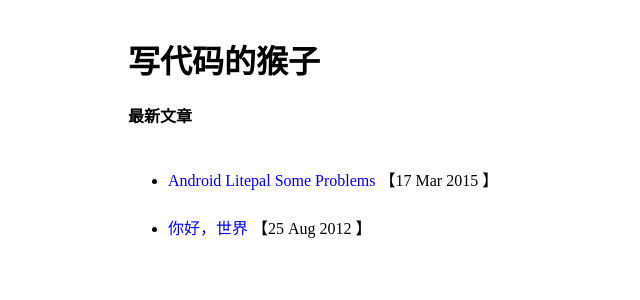
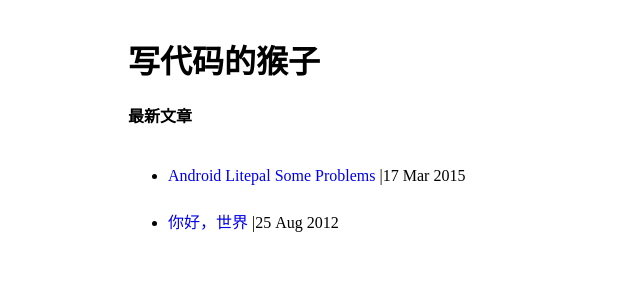
Before and after one commit to jaeger23/blog, a Jekyll site: the page built from index.html, in a window 1280 px wide. Shown: the top 300 px of the page, without its empty margins (0-640 px from the left). Built offline with Jekyll 4.4.1, drawn with Linux system fonts in a browser that asks for light colours.

Commit message:
change some style

```diff
--- a/index.html
+++ b/index.html
@@ -27,7 +27,7 @@ title: 写代码的猴子
 	　　<li>
 		<a href="{{ site.baseurl }}{{ post.url }}" style="text-decoration:none">
 			{{ post.title }}</a>
-			【{{ post.date | date_to_string }} 】
+			 |{{ post.date | date_to_string }}
 		</li>
 		{% endfor %}
 	</ul>
```
